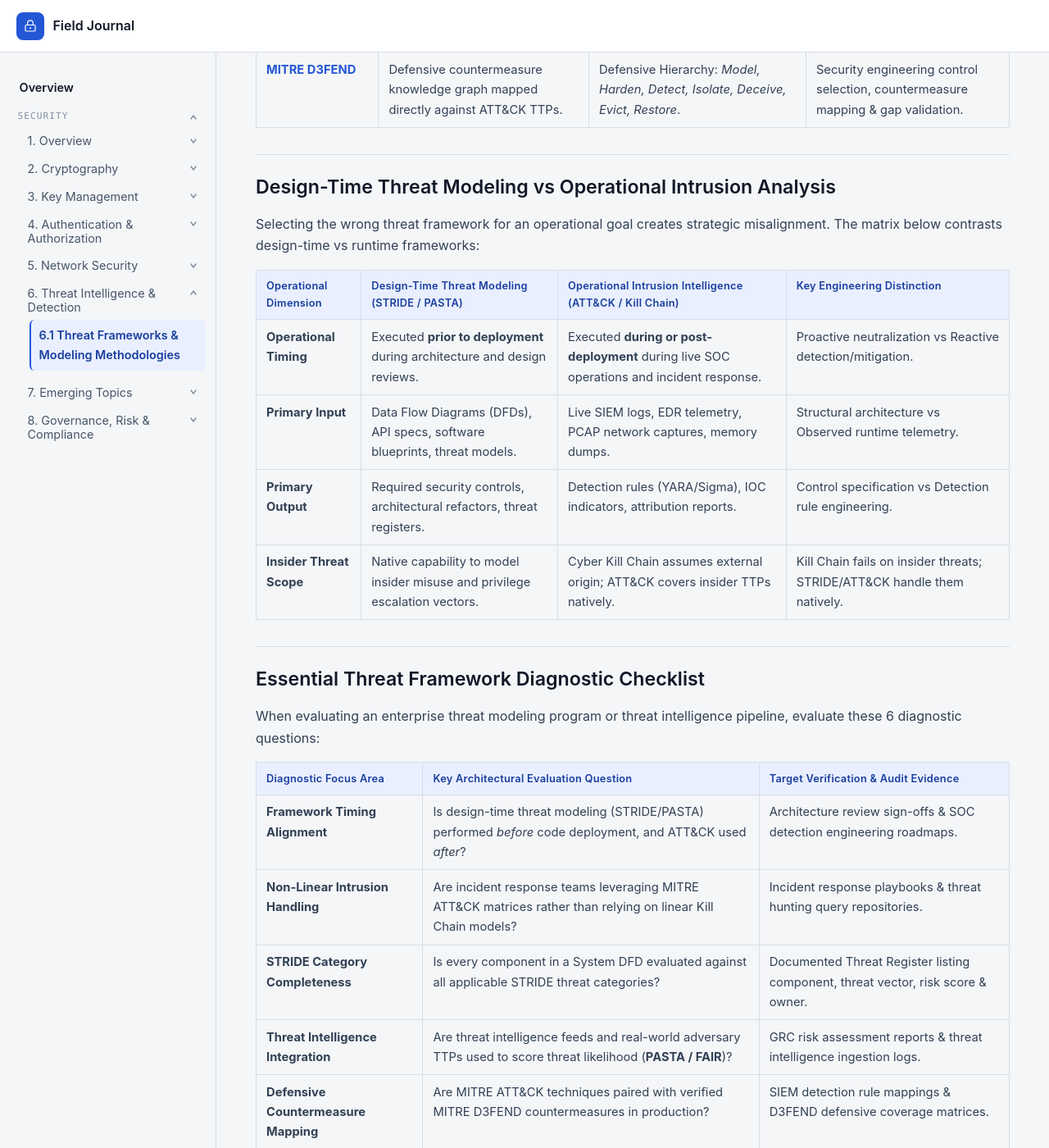
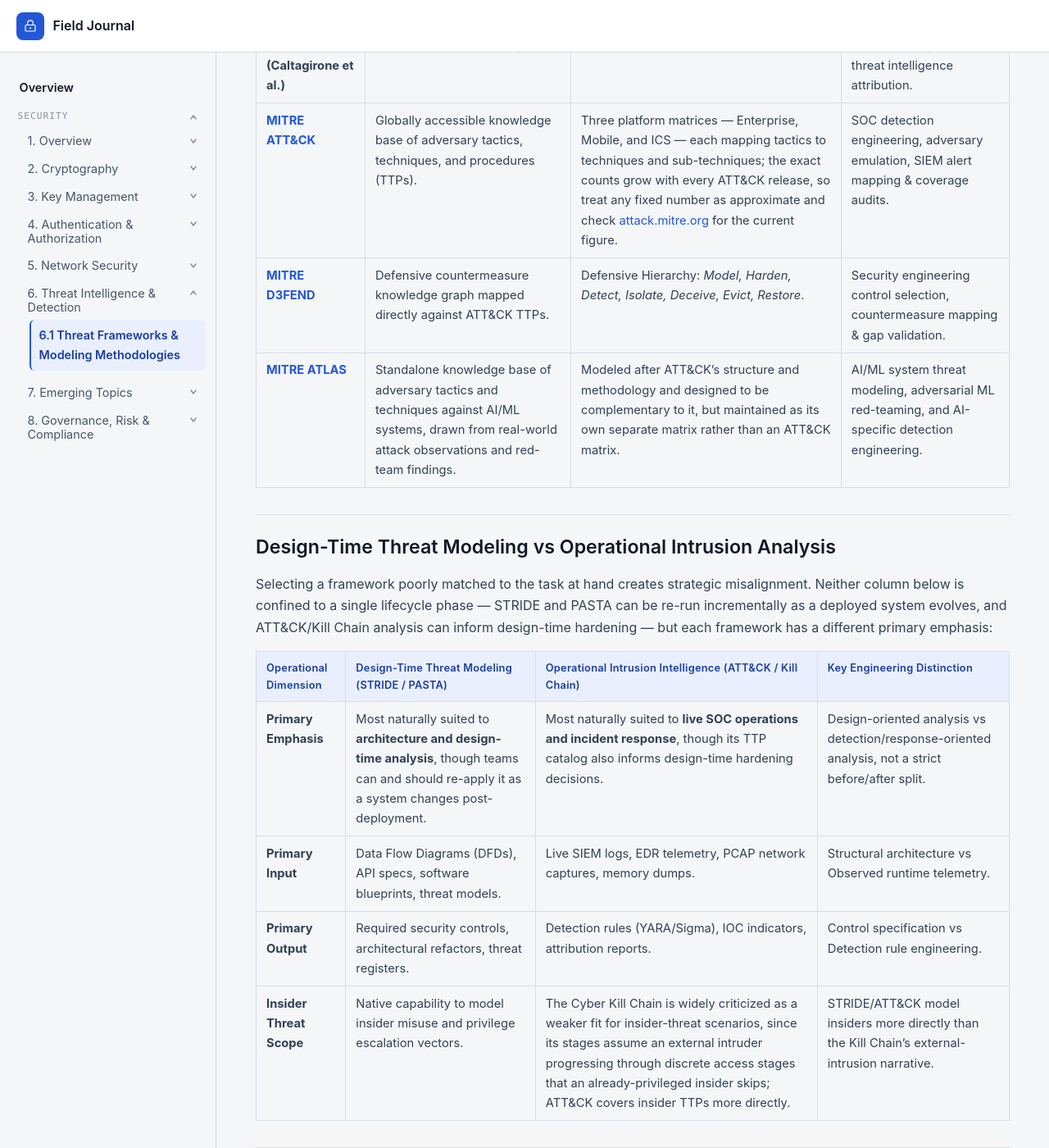
Before and after one commit to llody9977/journal, a Jekyll site: the page built from topics/threat-frameworks.md, in a window 1280 px wide and 1400 px high, scrolled down 2877 px. Shown: the whole window at 82% size. Built offline with Jekyll 4.4.1, drawn with Linux system fonts in a browser that asks for light colours; some of the changed text lies outside the part shown.

Commit message:
Fix threat-framework taxonomy errors: ATLAS, timing binary, STRIDE mappings
- MITRE ATLAS was counted as an ATT&CK matrix with a hardcoded
  technique count; it's a separate, ATT&CK-modeled knowledge base for
  AI/ML systems, and the count is now framed as approximate rather than
  a fixed fact that will drift out of date.
- Removed a false before/after-deployment binary between threat-
  modeling frameworks - most apply across a system's lifecycle, just
  with different primary emphasis.
- Softened "Kill Chain fails on insider threats" to a scoped, sourced
  criticism rather than an absolute claim.
- Labeled the STRIDE table's one-control-per-category mappings as this
  journal's own illustrative pairings, not part of the STRIDE spec.

```diff
--- a/topics/threat-frameworks.md
+++ b/topics/threat-frameworks.md
@@ -2,14 +2,14 @@
 title: Threat Frameworks & Modeling Methodologies
 description: Comprehensive technical framework for design-time threat modeling (STRIDE, PASTA, VAST, OCTAVE, OWASP 4-Question) and operational threat intelligence models (Cyber Kill Chain, Diamond Model, MITRE ATT&CK/D3FEND).
 permalink: /topics/threat-frameworks/
-last_verified: 2026-08-07
+last_verified: 2026-08-12
 ---
 
 <span class="eyebrow">Threat Intelligence & Detection / Decision Guide</span>
 
 # Threat Frameworks & Modeling Methodologies
 
-<p class="lede">Threat frameworks address distinct operational questions across the software lifecycle. Design-time threat modeling methodologies evaluate system architecture prior to deployment to identify misuse cases, trust boundary transitions, and attack vectors. Operational threat intelligence models analyze live intrusions, adversary techniques, and defensive countermeasures post-deployment.</p>
+<p class="lede">Threat frameworks address distinct operational questions across the software lifecycle. Design-time threat modeling methodologies evaluate system architecture — most heavily during design reviews, though teams can and should revisit them as a deployed system evolves — to identify misuse cases, trust boundary transitions, and attack vectors. Operational threat intelligence models analyze live intrusions, adversary techniques, and defensive countermeasures, primarily using post-deployment telemetry.</p>
 
 <div class="diagram-frame">
   <img src="{{ '/assets/img/threat-frameworks-architecture.svg' | relative_url }}" alt="Threat Frameworks Architecture diagram showing Design-Time Threat Modeling (STRIDE, PASTA, VAST, OCTAVE, OWASP 4-Question) and Operational Intrusion Intelligence (Cyber Kill Chain, Diamond Model, MITRE ATT&CK & D3FEND).">
@@ -30,9 +30,9 @@ Engineering teams adopt design-time threat modeling frameworks based on system c
 
 ## Deep Dive: Microsoft STRIDE Threat Taxonomy
 
-Developed at Microsoft, **STRIDE** evaluates six discrete threat categories against Data Flow Diagram (DFD) components to enforce core security invariants:
+Developed at Microsoft, **STRIDE** is a threat *categorization* taxonomy: it identifies six discrete threat categories to evaluate against Data Flow Diagram (DFD) components. STRIDE itself does not mandate a specific control for each category — control selection is a separate, context-dependent engineering decision. The mitigations below are this journal's own illustrative pairings for reasoning about each category, not part of the STRIDE specification; real systems may reasonably select different controls for the same threat category depending on their architecture and constraints.
 
-| STRIDE Category | Target Security Invariant | Threat Description &amp; Vector | Mandatory Engineering Mitigation |
+| STRIDE Category | Target Security Invariant | Threat Description &amp; Vector | Illustrative Mitigation (not STRIDE-mandated) |
 |---|---|---|---|
 | **Spoofing (S)** | **Authenticity** | Adversary impersonates a legitimate user, client, microservice, or origin server. | Phishing-resistant **WebAuthn / FIDO2 Passkeys**, mTLS client certificates, OAuth 2.1 tokens. |
 | **Tampering (T)** | **Integrity** | Attacker alters payloads, database records, network packets, or code binaries. | AEAD ciphers (**AES-256-GCM / ChaCha20-Poly1305**), HMAC payload tags, digital signatures. |
@@ -49,19 +49,20 @@ Post-deployment, incident response and threat intelligence teams leverage operat
 |---|---|---|---|
 | **Cyber Kill Chain (Lockheed Martin)** | Linear intrusion lifecycle tracing external adversary progression. | 7 Sequential Stages: *Recon, Weaponize, Deliver, Exploit, Install, C2, Actions on Objectives*. | Perimeter intrusion tracking, SOC alert escalation, linear breach progression analysis. |
 | **Diamond Model (Caltagirone et al.)** | Adversary attribution and event pivot relationship tracking. | Graph mapping 4 vertices: **Adversary**, **Capability**, **Infrastructure**, and **Victim**. | Incident pivoting, threat actor campaign tracking, threat intelligence attribution. |
-| **[MITRE ATT&CK](https://attack.mitre.org/)** | Globally accessible knowledge base of adversary tactics, techniques, and procedures (TTPs). | Matrix of 15 Tactical Goals × 600+ Techniques/Sub-techniques (*Enterprise, Mobile, ICS, ATLAS*). | SOC detection engineering, adversary emulation, SIEM alert mapping &amp; coverage audits. |
+| **[MITRE ATT&CK](https://attack.mitre.org/)** | Globally accessible knowledge base of adversary tactics, techniques, and procedures (TTPs). | Three platform matrices — Enterprise, Mobile, and ICS — each mapping tactics to techniques and sub-techniques; the exact counts grow with every ATT&amp;CK release, so treat any fixed number as approximate and check [attack.mitre.org](https://attack.mitre.org/) for the current figure. | SOC detection engineering, adversary emulation, SIEM alert mapping &amp; coverage audits. |
 | **[MITRE D3FEND](https://d3fend.mitre.org/)** | Defensive countermeasure knowledge graph mapped directly against ATT&CK TTPs. | Defensive Hierarchy: *Model, Harden, Detect, Isolate, Deceive, Evict, Restore*. | Security engineering control selection, countermeasure mapping &amp; gap validation. |
+| **[MITRE ATLAS](https://atlas.mitre.org/)** | Standalone knowledge base of adversary tactics and techniques against AI/ML systems, drawn from real-world attack observations and red-team findings. | Modeled after ATT&amp;CK's structure and methodology and designed to be complementary to it, but maintained as its own separate matrix rather than an ATT&amp;CK matrix. | AI/ML system threat modeling, adversarial ML red-teaming, and AI-specific detection engineering. |
 
 ## Design-Time Threat Modeling vs Operational Intrusion Analysis
 
-Selecting the wrong threat framework for an operational goal creates strategic misalignment. The matrix below contrasts design-time vs runtime frameworks:
+Selecting a framework poorly matched to the task at hand creates strategic misalignment. Neither column below is confined to a single lifecycle phase — STRIDE and PASTA can be re-run incrementally as a deployed system evolves, and ATT&amp;CK/Kill Chain analysis can inform design-time hardening — but each framework has a different primary emphasis:
 
 | Operational Dimension | Design-Time Threat Modeling (STRIDE / PASTA) | Operational Intrusion Intelligence (ATT&amp;CK / Kill Chain) | Key Engineering Distinction |
 |---|---|---|---|
-| **Operational Timing** | Executed **prior to deployment** during architecture and design reviews. | Executed **during or post-deployment** during live SOC operations and incident response. | Proactive neutralization vs Reactive detection/mitigation. |
+| **Primary Emphasis** | Most naturally suited to **architecture and design-time analysis**, though teams can and should re-apply it as a system changes post-deployment. | Most naturally suited to **live SOC operations and incident response**, though its TTP catalog also informs design-time hardening decisions. | Design-oriented analysis vs detection/response-oriented analysis, not a strict before/after split. |
 | **Primary Input** | Data Flow Diagrams (DFDs), API specs, software blueprints, threat models. | Live SIEM logs, EDR telemetry, PCAP network captures, memory dumps. | Structural architecture vs Observed runtime telemetry. |
 | **Primary Output** | Required security controls, architectural refactors, threat registers. | Detection rules (YARA/Sigma), IOC indicators, attribution reports. | Control specification vs Detection rule engineering. |
-| **Insider Threat Scope** | Native capability to model insider misuse and privilege escalation vectors. | Cyber Kill Chain assumes external origin; ATT&amp;CK covers insider TTPs natively. | Kill Chain fails on insider threats; STRIDE/ATT&amp;CK handle them natively. |
+| **Insider Threat Scope** | Native capability to model insider misuse and privilege escalation vectors. | The Cyber Kill Chain is widely criticized as a weaker fit for insider-threat scenarios, since its stages assume an external intruder progressing through discrete access stages that an already-privileged insider skips; ATT&amp;CK covers insider TTPs more directly. | STRIDE/ATT&amp;CK model insiders more directly than the Kill Chain's external-intrusion narrative. |
 
 ## Essential Threat Framework Diagnostic Checklist
 
@@ -69,7 +70,7 @@ When evaluating an enterprise threat modeling program or threat intelligence pip
 
 | Diagnostic Focus Area | Key Architectural Evaluation Question | Target Verification &amp; Audit Evidence |
 |---|---|---|
-| **Framework Timing Alignment** | Is design-time threat modeling (STRIDE/PASTA) performed *before* code deployment, and ATT&amp;CK used *after*? | Architecture review sign-offs &amp; SOC detection engineering roadmaps. |
+| **Framework Emphasis Alignment** | Is design-time threat modeling (STRIDE/PASTA) applied during architecture and design reviews — and re-applied as the system evolves — while ATT&amp;CK informs live SOC operations? | Architecture review sign-offs &amp; SOC detection engineering roadmaps. |
 | **Non-Linear Intrusion Handling** | Are incident response teams leveraging MITRE ATT&CK matrices rather than relying on linear Kill Chain models? | Incident response playbooks &amp; threat hunting query repositories. |
 | **STRIDE Category Completeness** | Is every component in a System DFD evaluated against all applicable STRIDE threat categories? | Documented Threat Register listing component, threat vector, risk score &amp; owner. |
 | **Threat Intelligence Integration** | Are threat intelligence feeds and real-world adversary TTPs used to score threat likelihood (**PASTA / FAIR**)? | GRC risk assessment reports &amp; threat intelligence ingestion logs. |
```
